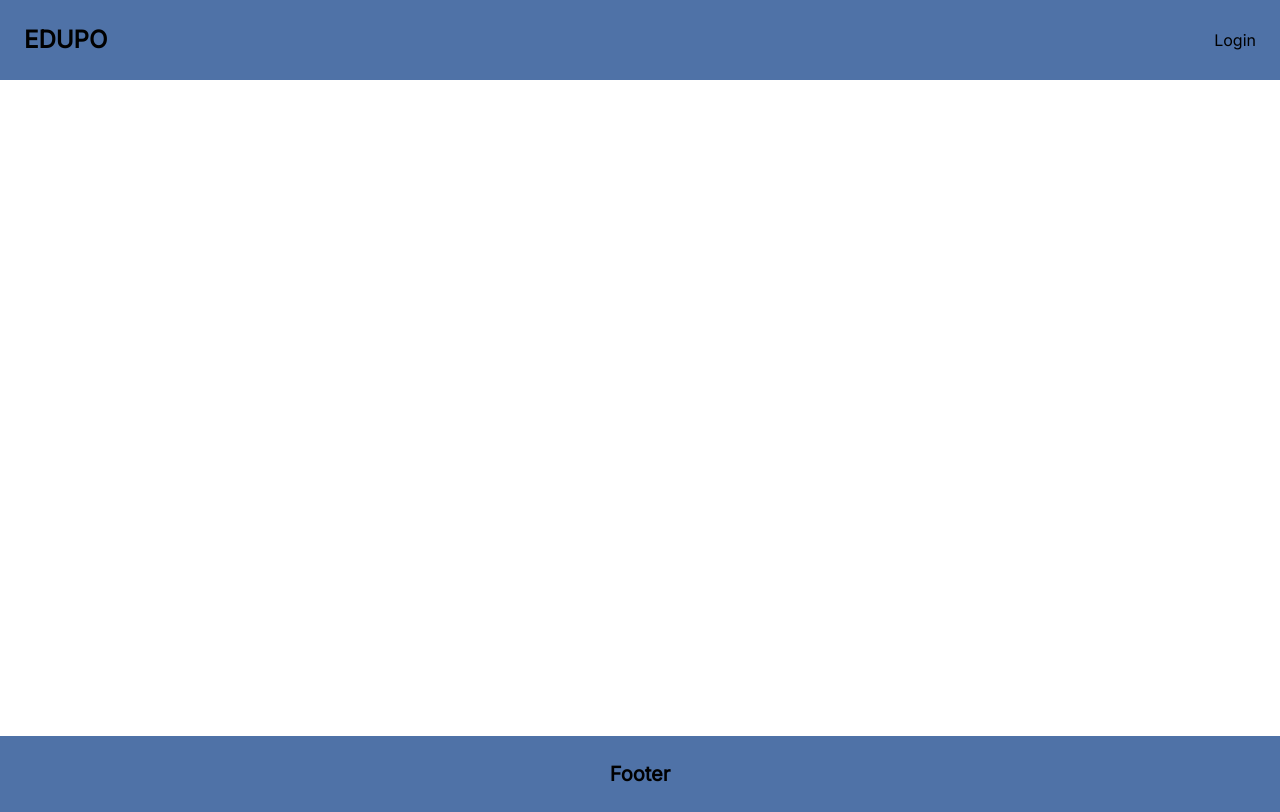
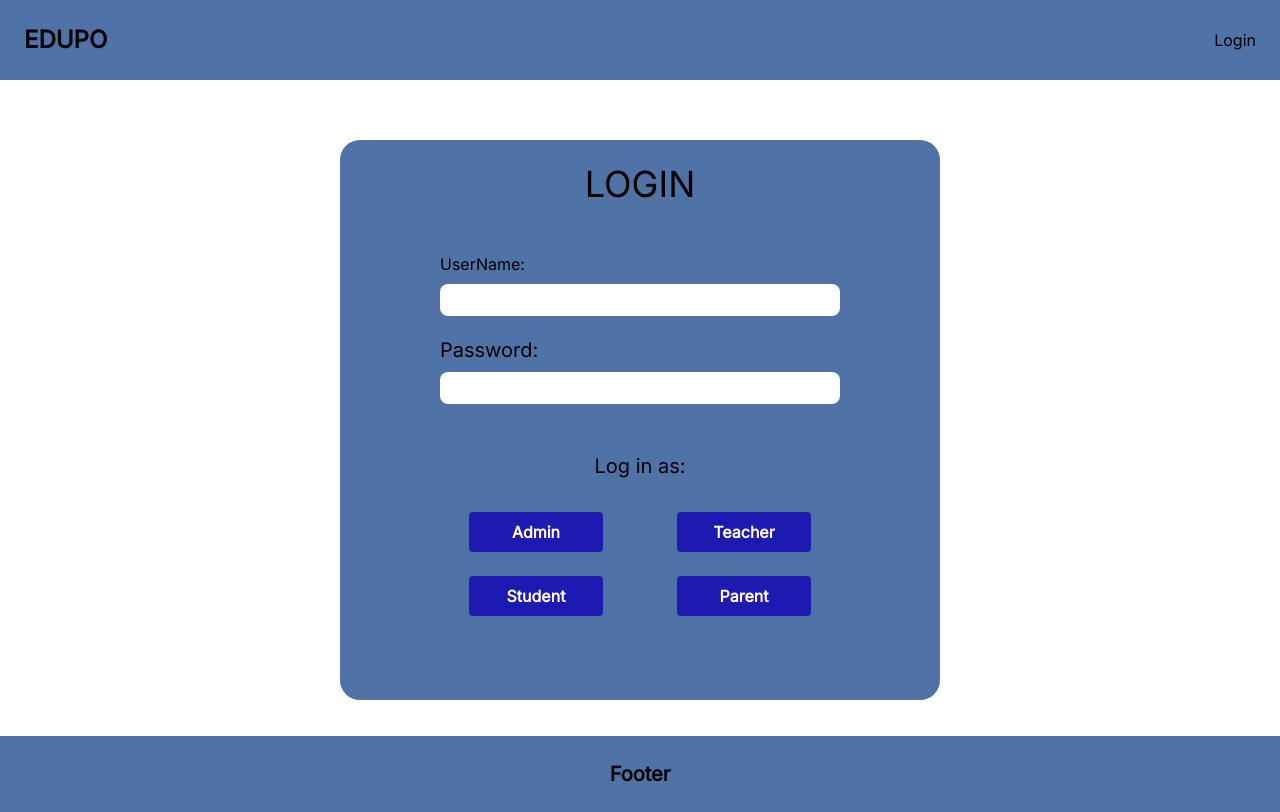
Before and after one commit to dennis-mburu/school-management-system-auth-testing, a React (Vite) app in the folder client/: page /login in a window 1280 px wide. Before the commit this address had no page. Built offline with nearby package versions, Linux system fonts and the light colour scheme.

Commit message:
Added and styled Login Form

```diff
--- a/client/src/App.jsx
+++ b/client/src/App.jsx
@@ -3,6 +3,7 @@ import { Routes, Route } from "react-router-dom";
 import AdminView from "./components/AdminView/AdminView";
 import Footer from "./components/Footer/Footer";
 import Home from "./components/Home/Home";
+import LoginForm from "./components/LoginForm/LoginForm";
 import Navbar from "./components/Navbar/Navbar";
 import ParentView from "./components/ParentView/ParentView";
 import StudentView from "./components/StudentView/StudentView";
@@ -21,6 +22,8 @@ function App() {
           <Route path="/student" element={<StudentView />} />
           <Route path="/parent" element={<ParentView />} />
           <Route path="/admin" element={<AdminView />} />
+          <Route path="/login" element={<LoginForm  setUser={setUser}/>} />
+
         </Routes>
       </main>
       <Footer />
--- /dev/null
+++ b/client/src/components/LoginForm/LoginForm.css
@@ -0,0 +1,15 @@
+.form-container {
+  min-height: 70vh;
+  background-color: #4F72A7;
+  width: 60vw;
+  max-width: 600px;
+  min-width: 400px;
+  margin: 60px auto;
+  border-radius: 20px;
+}
+
+@media (max-width: 700px) {
+  .edit-form {
+    width: 85%;
+  }
+}
--- /dev/null
+++ b/client/src/components/LoginForm/LoginForm.jsx
@@ -0,0 +1,96 @@
+import React, { useState } from "react";
+import "./LoginForm.css";
+// import { Link } from "react-router-dom";
+import { useNavigate } from "react-router-dom";
+
+function LoginForm({ setUser }) {
+  const navigate = useNavigate();
+  const [username, setUsername] = useState("");
+  const [password, setPassword] = useState("");
+  const [errors, setErrors] = useState([]);
+
+  function handleSubmit(e) {
+    e.preventDefault();
+    fetch("/api/customer_login", {
+      method: "POST",
+      headers: {
+        "Content-Type": "application/json",
+      },
+      body: JSON.stringify({
+        username,
+        password,
+      }),
+    }).then((r) => {
+      if (r.ok) {
+        r.json().then((user) => {
+          setUser(user);
+        });
+        navigate("/");
+      } else {
+        r.json().then((err) => setErrors(err.errors));
+      }
+    });
+  }
+
+  return (
+    <div className="form-container">
+      <h1 className="text-center p-6 text-4xl font-medium">LOGIN</h1>
+      <form
+        className=" w-2/3 my-6 mx-auto flex flex-col"
+      >
+        <label htmlFor="username" className="text-l">
+          UserName:
+        </label>
+        <input
+          required
+          className=" mt-2 h-8 rounded-lg"
+          type="text"
+          name="username"
+          value={username}
+          onChange={(e) => setUsername(e.target.value)}
+        />
+        <label htmlFor="password" className="mt-5 text-xl">
+          Password:
+        </label>
+        <input
+          className="mt-2 h-8 rounded-lg"
+          type="password"
+          name="password"
+          value={password}
+          onChange={(e) => setPassword(e.target.value)}
+        />
+        {errors.map((error) => {
+          return (
+            <div
+              className="bg-red-100 border border-red-400 text-red-700 px-4 py-3 rounded relative mt-3 text-center"
+              role="alert"
+            >
+              <span className="block sm:inline">{error}</span>
+            </div>
+          );
+        })}
+        <h2 className="text-center mt-6 py-6 text-xl ">
+          Log in as:
+        </h2>
+
+        <div className="flex gap-4 flex-wrap">
+        <button type="submit" onClick={handleSubmit} className="bg-[#1C1AB1] hover:bg-blue-700 mt-2 w-1/3 mx-auto text-white font-bold py-2 px-4 rounded">
+          Admin
+        </button>
+        <button type="submit" onClick={handleSubmit} className="bg-[#1C1AB1] hover:bg-blue-700 mt-2 w-1/3 mx-auto text-white font-bold py-2 px-4 rounded">
+          Teacher
+        </button>
+        <button type="submit" onClick={handleSubmit} className="bg-[#1C1AB1] hover:bg-blue-700 mt-2 w-1/3 mx-auto text-white font-bold py-2 px-4 rounded">
+          Student
+        </button>        <button type="submit" onClick={handleSubmit} className="bg-[#1C1AB1] hover:bg-blue-700 mt-2 w-1/3 mx-auto text-white font-bold py-2 px-4 rounded">
+          Parent
+        </button>
+        </div>
+
+
+      </form>
+    </div>
+  );
+}
+
+export default LoginForm;
```
